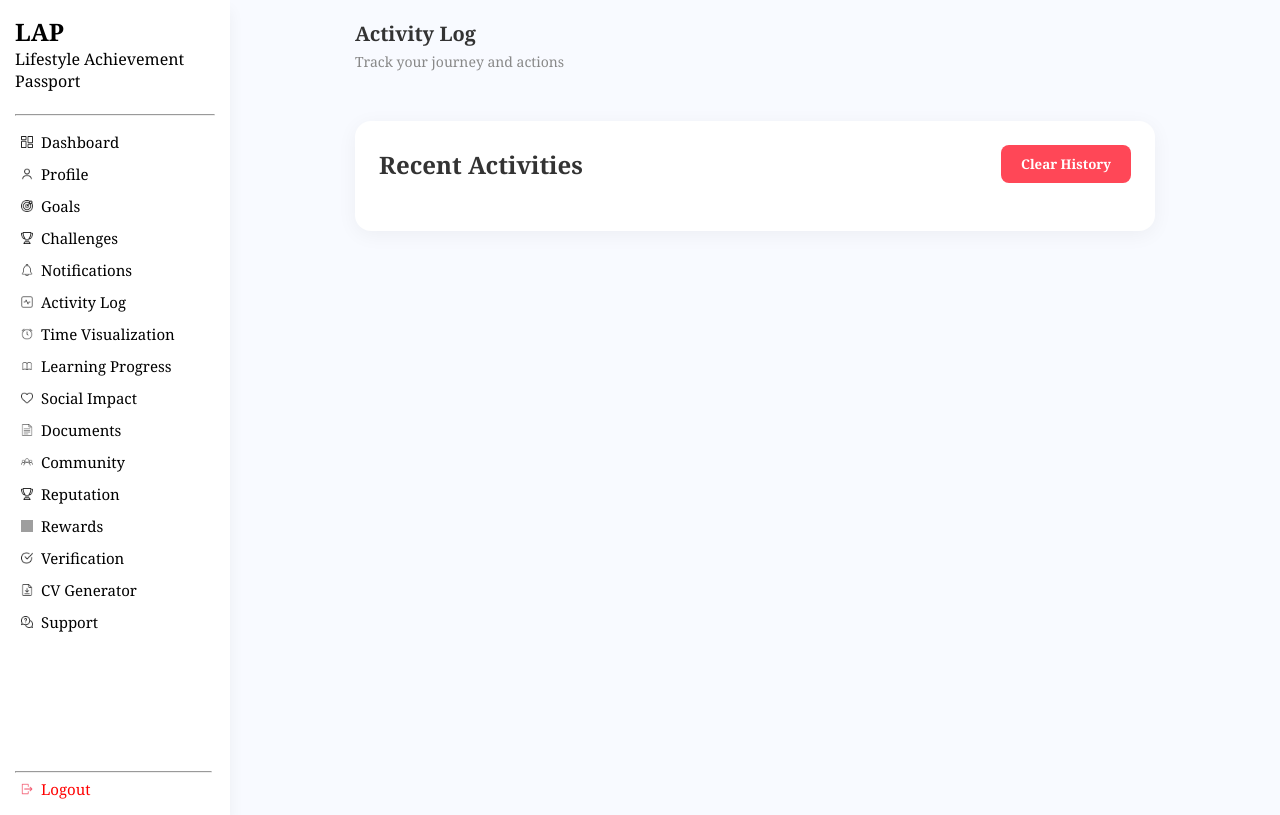
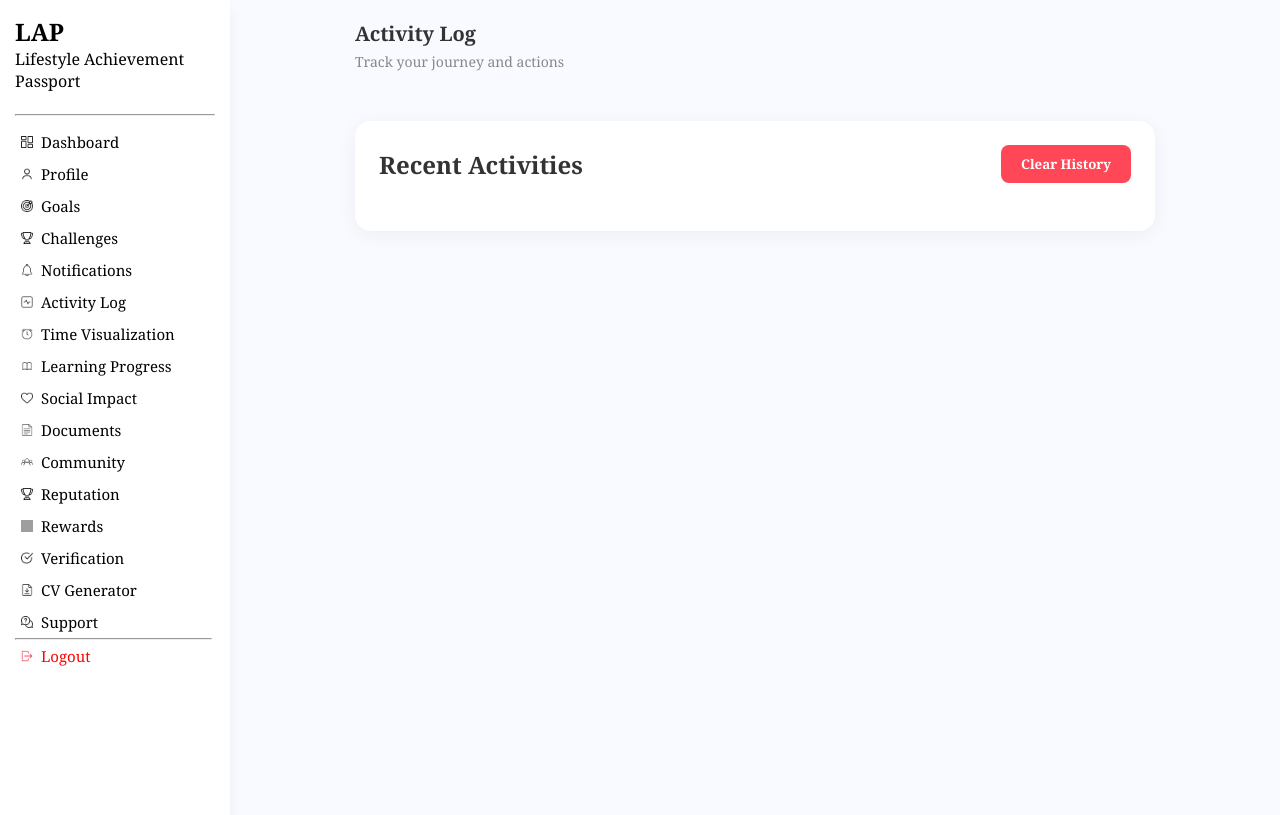
Before and after one commit to sinu5550/decentralized_lifestyle_achievement_passport, a PHP site: page /views/activity_log.php in a window 1280 px wide. Run offline with PHP 8.4, Linux system fonts and the light colour scheme; the visitor is signed in with stand-in values (Sample User, id 1); data comes from the database, SQL or seed files in the repository; grey boxes are pictures that could not be loaded.

Commit message:
changes in menubar

```diff
--- a/assets/css/menuStyle.css
+++ b/assets/css/menuStyle.css
@@ -34,8 +34,8 @@
   padding: 15px;
   padding-bottom: 0px;
   margin-bottom: 0px;
-  position: relative;
-  overflow-y: auto;
+  /* position: relative; */
+  /* overflow-y: auto; */
 }
 .sidebar::-webkit-scrollbar {
   width: 4px;
@@ -47,7 +47,7 @@
 
 .logout {
   width: 197px;
-  position: absolute;
+  /* position: absolute; */
   bottom: 10px;
 }
 .icons {
```
